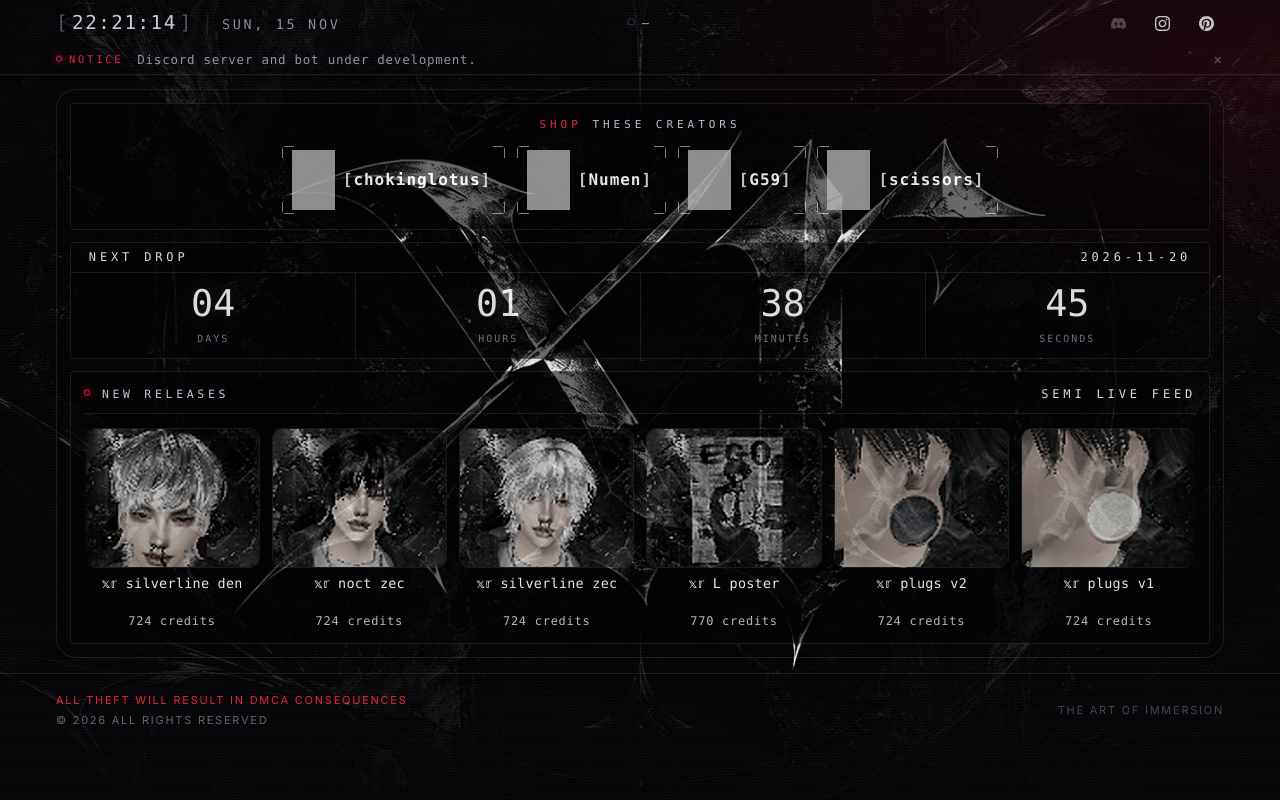
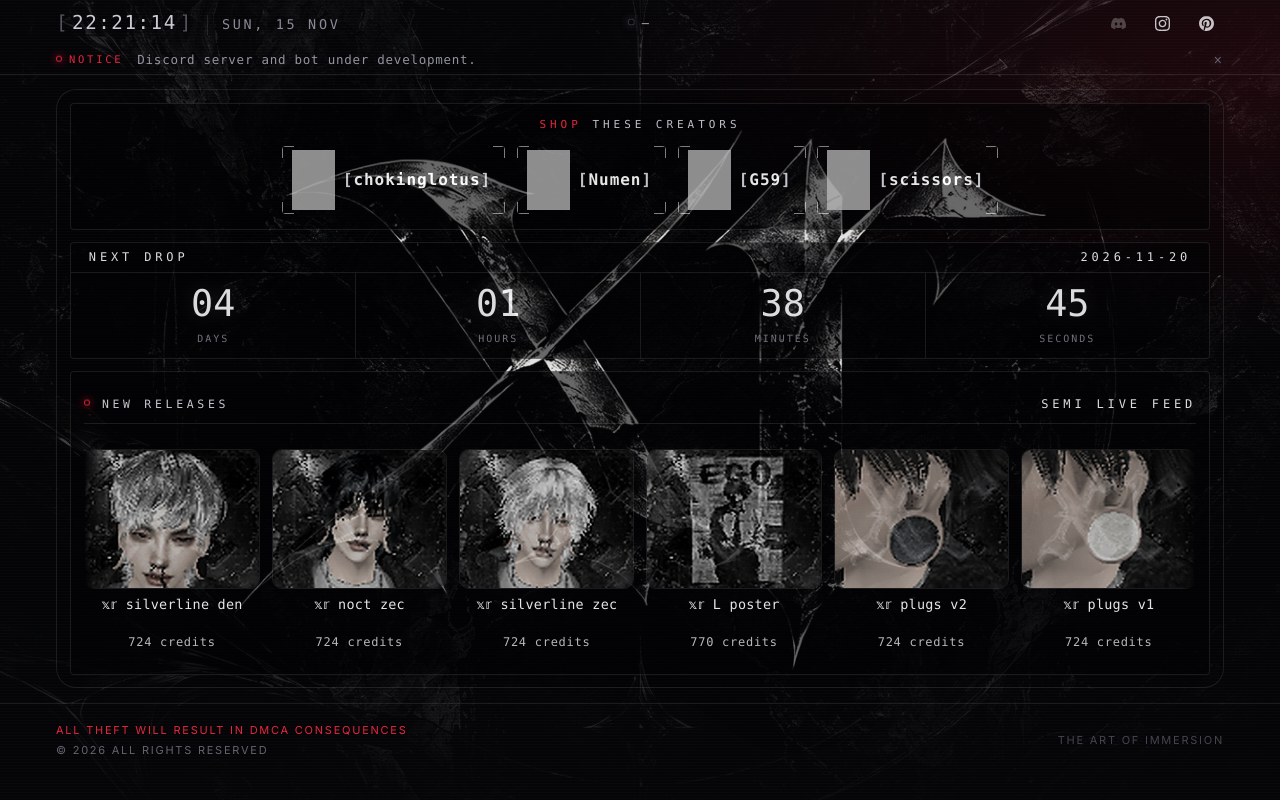
Before and after one commit to OccultArcane/xr-imvu-page, a plain HTML site: page index.html in a window 1280 px wide. Drawn offline with Linux system fonts and the light colour scheme; no server answers; grey boxes are pictures that could not be loaded.

Commit message:
Give the product row the band's own air, so it sits evenly inside it.
The 5:4 frames are shorter than the 196px tiles they replaced, and the countdown
keeps its original size, so the releases band had 33px to absorb. Padding alone
put all of it outside the row: the header's gap stayed at 11px while 31px sat
under the row, and the row read as sitting high in its band.

The band is now a column flex box whose gap and block padding both read
--band-air, so the air above the header, between the header and the row, and
under the row are the same 24.1px. A gap measures between boxes directly, which
is why the grid's margin can drop to zero and the 1px border compensation it
needed is no longer required. Band stays 270px, panel 596px, footer at 705px,
and the cards are untouched at 138x111.

🤖 Generated with Codebuff
Co-Authored-By: Codebuff <noreply@codebuff.com>

```diff
--- a/styles.css
+++ b/styles.css
@@ -735,7 +735,20 @@ ul { list-style: none; }
 .releases {
   grid-area: releases;
   margin-top: 0;
-  padding: clamp(9px, 1.3vh + 0.2vw, 18px);
+  /* the band absorbs the 33px the 5:4 row gave back: the frames are shorter than
+     the old 196px tiles and the countdown keeps its original size, so the band
+     takes the difference as breathing room. --band-air is that inset, and the
+     row uses it too, so the air above the row matches the air below it — the row
+     reads centred in its band instead of sitting high. Vertical only: widening
+     the padding would narrow the row and shrink the cards. */
+  --band-air: calc(clamp(9px, 1.3vh + 0.2vw, 18px) + 9.8px);
+  /* the band holds exactly two children, so the gap under the header is the same
+     value as the padding around them: air above the header, between header and
+     row, and under the row all come from --band-air */
+  display: flex;
+  flex-direction: column;
+  gap: var(--band-air);
+  padding: var(--band-air) clamp(9px, 1.3vh + 0.2vw, 18px);
   border: 1px solid var(--line);
   /* the same plate as the drop band, so all three bands in the panel match */
   border-radius: 4px;
@@ -794,9 +807,7 @@ ul { list-style: none; }
   --per-view: 6;
   display: flex;
   gap: var(--card-gap);
-  /* 2px of headroom for the tile's hover lift, taken back off the top margin
-     so the panel is exactly as tall as it was */
-  margin: calc(clamp(8px, 1.2vw, 14px) - 2px) 0 0;
+  margin: 0;
   padding: 2px 0 0;
   overflow-x: auto;
   overflow-y: hidden;
```
